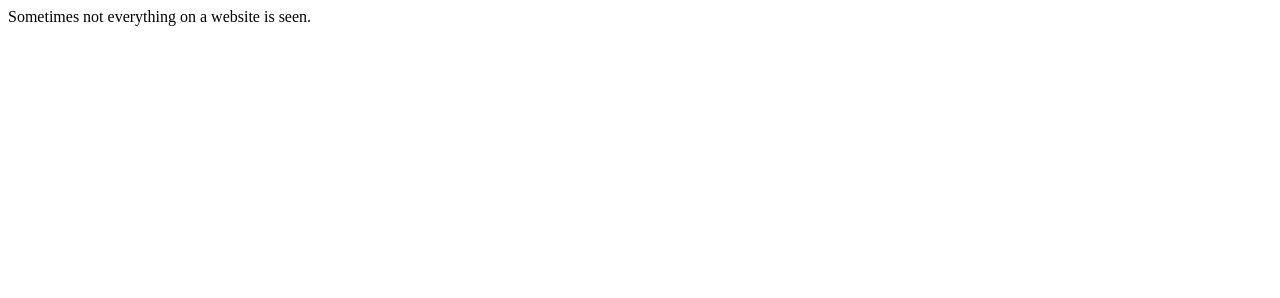
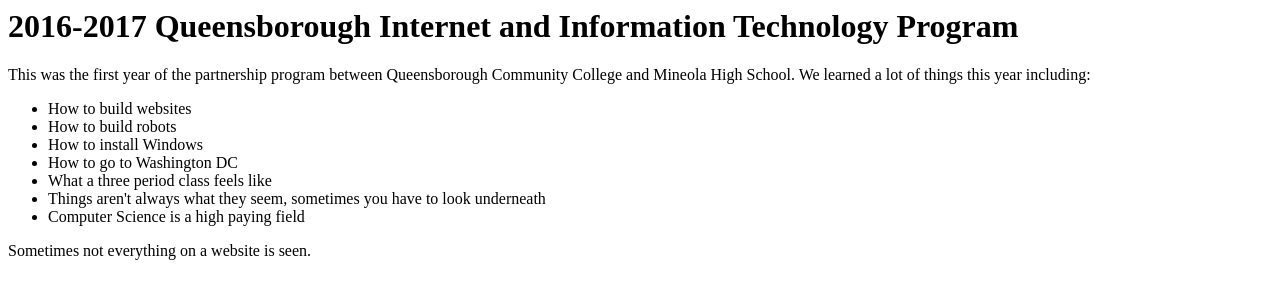
Before and after one commit to msdifede/msdifede.github.io, a plain HTML site: page robot.html in a window 1280 px wide. Drawn offline with Linux system fonts and the light colour scheme.

Commit message:
Update robot.html

```diff
--- a/robot.html
+++ b/robot.html
@@ -3,6 +3,20 @@
 <head>
 </head>
 <body>
+<h1> 2016-2017 Queensborough Internet and Information Technology Program </h1>
+<p>
+This was the first year of the partnership program between Queensborough Community College and Mineola High School.
+We learned a lot of things this year including:
+<ul>
+<li> How to build websites </li>
+<li> How to build robots </li>
+<li> How to install Windows </li>
+<li> How to go to Washington DC </li>
+<li> What a three period class feels like </li>
+<li> Things aren't always what they seem, sometimes you have to look underneath </li>
+<li> Computer Science is a high paying field </li>
+</ul>
+
 Sometimes not everything on a website is seen.
 </body>
 </html>
```
